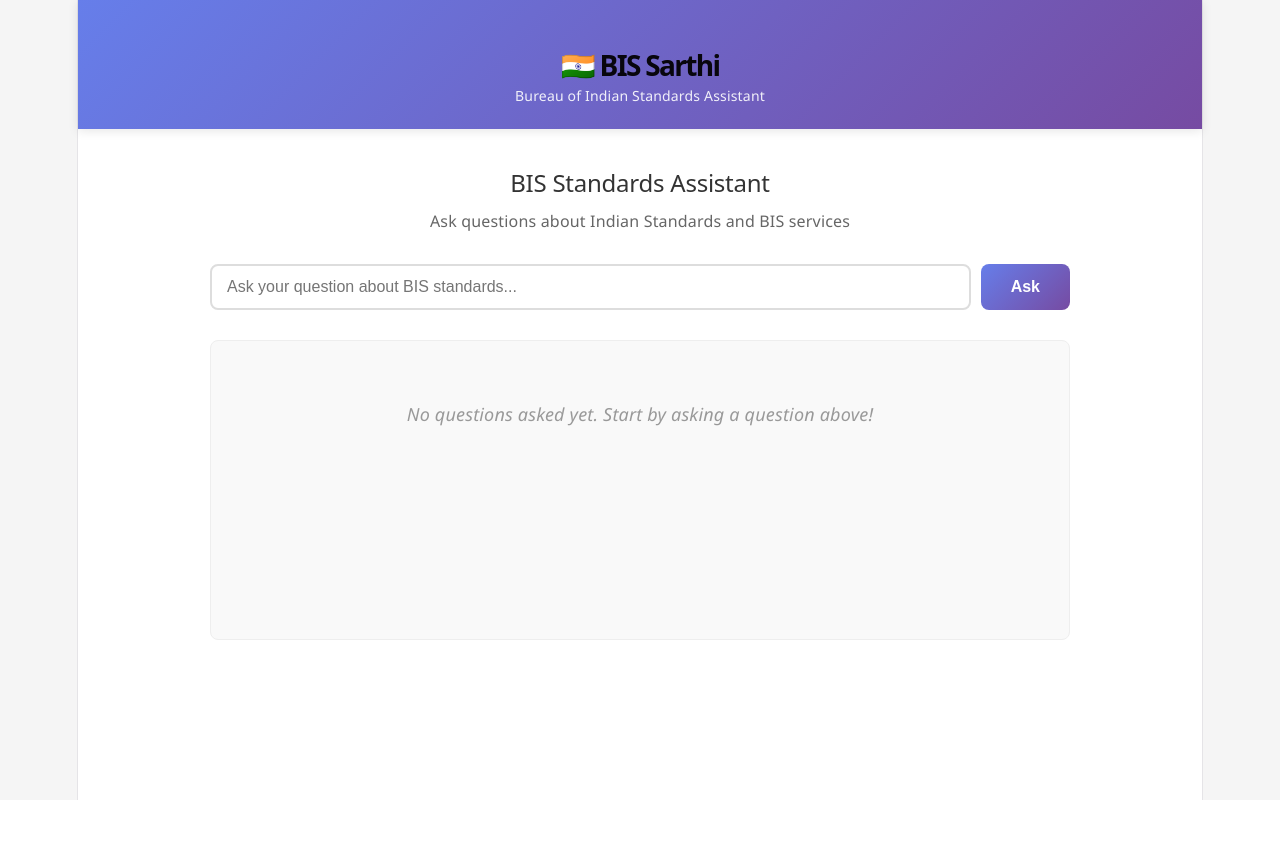
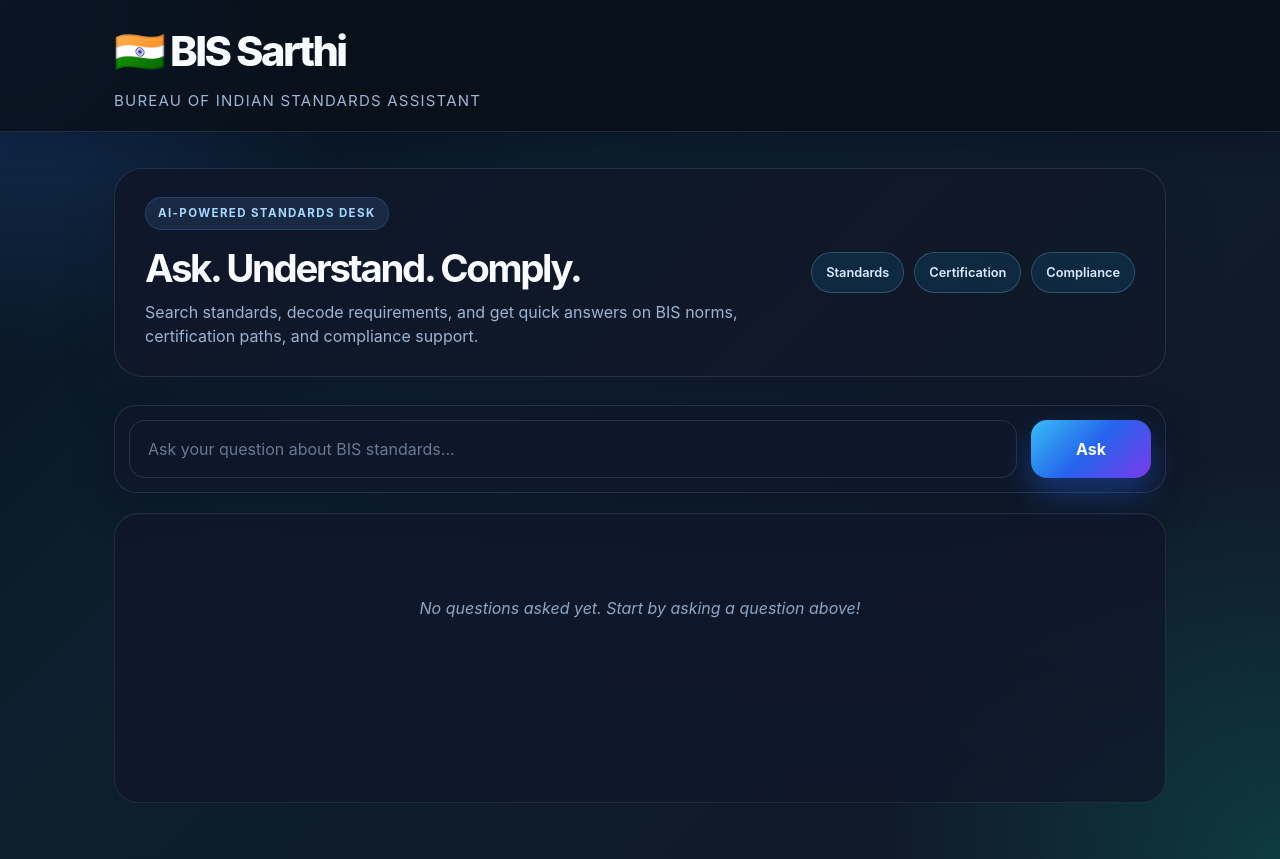
Before and after one commit to praneeth5532/bis-sarthi, a React app: page / in a window 1280 px wide. Before the commit the page ends 800 px from the top, so only its background shows below. Built offline with nearby package versions, Linux system fonts and the light colour scheme; the HTML template or start-up script is replaced by a standard one.

Commit message:
updated frontend

```diff
--- a/src/App.css
+++ b/src/App.css
@@ -1,108 +1,167 @@
-* {
-  margin: 0;
-  padding: 0;
-  box-sizing: border-box;
+.app-container {
+  min-height: 100vh;
+  background:
+    radial-gradient(circle at top left, rgba(54, 128, 255, 0.28), transparent 24%),
+    radial-gradient(circle at bottom right, rgba(0, 215, 170, 0.18), transparent 26%),
+    linear-gradient(135deg, #07111d 0%, #0d1f2e 35%, #111827 100%);
+  color: #e8f0ff;
 }
 
-body {
-  font-family: 'Segoe UI', Tahoma, Geneva, Verdana, sans-serif;
-  background-color: #f5f5f5;
-}
-
-.app-container {
-  display: flex;
-  flex-direction: column;
-  min-height: 100vh;
-  background-color: #ffffff;
-}
-
-/* Navbar Styles */
 .navbar {
-  background: linear-gradient(135deg, #667eea 0%, #764ba2 100%);
-  color: white;
-  padding: 20px;
-  box-shadow: 0 2px 10px rgba(0, 0, 0, 0.1);
+  position: sticky;
+  top: 0;
+  z-index: 20;
+  background: rgba(8, 15, 23, 0.78);
+  backdrop-filter: blur(16px);
+  border-bottom: 1px solid rgba(148, 163, 184, 0.18);
+  box-shadow: 0 10px 30px rgba(3, 7, 18, 0.25);
 }
 
 .navbar-content {
-  max-width: 1200px;
+  max-width: 1100px;
   margin: 0 auto;
+  padding: 20px 24px 18px;
 }
 
 .navbar-title {
-  font-size: 28px;
-  margin-bottom: 5px;
-  font-weight: 700;
+  margin: 0;
+  font-size: clamp(1.8rem, 2vw + 1rem, 2.7rem);
+  font-weight: 800;
+  letter-spacing: -0.06em;
+  color: #f8fbff;
 }
 
 .navbar-subtitle {
-  font-size: 14px;
-  opacity: 0.9;
+  margin: 8px 0 0;
+  font-size: 0.94rem;
+  color: rgba(191, 219, 254, 0.82);
+  letter-spacing: 0.08em;
+  text-transform: uppercase;
 }
 
-/* Main Content */
 .main-content {
-  max-width: 900px;
+  max-width: 1100px;
   margin: 0 auto;
-  padding: 40px 20px;
-  flex: 1;
+  padding: 36px 24px 56px;
   width: 100%;
 }
 
-.main-content h2 {
-  font-size: 24px;
-  margin-bottom: 10px;
-  color: #333;
+.hero-panel {
+  display: flex;
+  align-items: center;
+  justify-content: space-between;
+  gap: 24px;
+  padding: 28px 30px;
+  border: 1px solid rgba(148, 163, 184, 0.18);
+  border-radius: 28px;
+  background: linear-gradient(135deg, rgba(15, 23, 42, 0.92), rgba(17, 24, 39, 0.8));
+  box-shadow: 0 25px 50px rgba(15, 23, 42, 0.32);
 }
 
-.main-content > p {
-  color: #666;
-  margin-bottom: 30px;
-  font-size: 16px;
+.hero-copy {
+  flex: 1;
 }
 
-/* Search Bar */
+.eyebrow {
+  display: inline-flex;
+  padding: 7px 12px;
+  border-radius: 999px;
+  background: rgba(96, 165, 250, 0.12);
+  border: 1px solid rgba(96, 165, 250, 0.2);
+  color: #a5d8ff;
+  font-size: 0.72rem;
+  font-weight: 700;
+  letter-spacing: 0.12em;
+  text-transform: uppercase;
+}
+
+.main-content h2 {
+  margin: 18px 0 10px;
+  font-size: clamp(2rem, 3vw, 3.2rem);
+  line-height: 1.08;
+  letter-spacing: -0.06em;
+  color: #f8fbff;
+}
+
+.hero-copy p {
+  margin: 0;
+  max-width: 620px;
+  color: rgba(191, 219, 254, 0.8);
+  font-size: 1rem;
+}
+
+.hero-pills {
+  display: flex;
+  flex-wrap: wrap;
+  justify-content: flex-end;
+  gap: 10px;
+}
+
+.hero-pills span {
+  display: inline-flex;
+  padding: 10px 14px;
+  border-radius: 999px;
+  background: rgba(14, 165, 233, 0.12);
+  border: 1px solid rgba(125, 211, 252, 0.24);
+  color: #dbeafe;
+  font-size: 0.8rem;
+  font-weight: 600;
+}
+
 .search-bar {
   display: flex;
-  gap: 10px;
-  margin-bottom: 30px;
+  gap: 14px;
+  padding: 14px;
+  margin: 28px 0 20px;
+  border-radius: 22px;
+  border: 1px solid rgba(148, 163, 184, 0.18);
+  background: rgba(15, 23, 42, 0.72);
+  box-shadow: 0 18px 40px rgba(2, 6, 23, 0.26);
 }
 
 .search-input {
   flex: 1;
-  padding: 12px 15px;
-  border: 2px solid #ddd;
-  border-radius: 8px;
-  font-size: 16px;
-  transition: border-color 0.3s;
+  background: rgba(15, 23, 42, 0.6);
+  border: 1px solid rgba(148, 163, 184, 0.18);
+  border-radius: 16px;
+  color: #edf6ff;
+  font-size: 1rem;
+  padding: 16px 18px;
+  outline: none;
+  transition: border-color 0.2s ease, box-shadow 0.2s ease, transform 0.2s ease;
+}
+
+.search-input::placeholder {
+  color: rgba(191, 219, 254, 0.5);
 }
 
 .search-input:focus {
-  outline: none;
-  border-color: #667eea;
-  box-shadow: 0 0 0 3px rgba(102, 126, 234, 0.1);
+  border-color: rgba(96, 165, 250, 0.8);
+  box-shadow: 0 0 0 4px rgba(59, 130, 246, 0.18);
 }
 
 .search-input:disabled {
-  background-color: #f5f5f5;
+  opacity: 0.7;
   cursor: not-allowed;
 }
 
 .ask-button {
-  padding: 12px 30px;
-  background: linear-gradient(135deg, #667eea 0%, #764ba2 100%);
-  color: white;
   border: none;
-  border-radius: 8px;
-  font-size: 16px;
-  font-weight: 600;
+  border-radius: 16px;
+  background: linear-gradient(135deg, #38bdf8 0%, #2563eb 50%, #7c3aed 100%);
+  color: #f8fbff;
+  font-weight: 700;
+  font-size: 1rem;
+  padding: 0 26px;
+  min-width: 120px;
   cursor: pointer;
-  transition: transform 0.2s, box-shadow 0.2s;
+  transition: transform 0.2s ease, box-shadow 0.2s ease, opacity 0.2s ease;
+  box-shadow: 0 16px 32px rgba(37, 99, 235, 0.38);
 }
 
 .ask-button:hover:not(:disabled) {
-  transform: translateY(-2px);
-  box-shadow: 0 5px 15px rgba(102, 126, 234, 0.4);
+  transform: translateY(-1px);
+  box-shadow: 0 20px 36px rgba(96, 165, 250, 0.32);
 }
 
 .ask-button:disabled {
@@ -110,62 +169,95 @@
   cursor: not-allowed;
 }
 
-/* Results Container */
 .results-container {
-  background-color: #f9f9f9;
-  border-radius: 8px;
-  padding: 20px;
-  min-height: 300px;
-  max-height: 600px;
+  background: linear-gradient(180deg, rgba(15, 23, 42, 0.88), rgba(15, 23, 42, 0.74));
+  border: 1px solid rgba(148, 163, 184, 0.14);
+  border-radius: 24px;
+  padding: 22px;
+  min-height: 290px;
+  max-height: 560px;
   overflow-y: auto;
-  border: 1px solid #eee;
+  box-shadow: inset 0 1px 0 rgba(255, 255, 255, 0.02);
 }
 
 .no-results {
+  margin: 0;
+  padding: 60px 22px;
   text-align: center;
-  color: #999;
-  padding: 40px 20px;
+  color: rgba(191, 219, 254, 0.72);
   font-style: italic;
+  font-size: 1rem;
 }
 
 .conversation {
   display: flex;
   flex-direction: column;
-  gap: 15px;
+  gap: 18px;
 }
 
 .message {
-  margin-bottom: 15px;
+  display: flex;
+  flex-direction: column;
+  gap: 8px;
 }
 
 .message.user {
-  text-align: right;
+  align-items: flex-end;
 }
 
 .message.assistant {
-  text-align: left;
+  align-items: flex-start;
 }
 
 .message-header {
-  font-size: 12px;
-  color: #999;
-  margin-bottom: 5px;
-  font-weight: 600;
+  font-size: 0.72rem;
+  letter-spacing: 0.08em;
+  text-transform: uppercase;
+  color: rgba(148, 163, 184, 0.9);
+  font-weight: 700;
 }
 
 .message-content {
-  padding: 12px 15px;
-  border-radius: 8px;
-  display: inline-block;
-  max-width: 80%;
+  max-width: min(82%, 620px);
+  padding: 14px 18px;
+  border-radius: 18px;
+  line-height: 1.6;
+  font-size: 0.98rem;
+  border: 1px solid transparent;
 }
 
 .message.user .message-content {
-  background-color: #667eea;
-  color: white;
+  background: linear-gradient(135deg, #38bdf8 0%, #2563eb 100%);
+  color: #f8fbff;
+  box-shadow: 0 16px 30px rgba(37, 99, 235, 0.18);
 }
 
 .message.assistant .message-content {
-  background-color: #e9ecef;
-  color: #333;
+  background: rgba(148, 163, 184, 0.08);
+  border-color: rgba(148, 163, 184, 0.18);
+  color: #e2e8f0;
 }
+
+@media (max-width: 720px) {
+  .hero-panel {
+    flex-direction: column;
+    align-items: flex-start;
+  }
+
+  .hero-pills {
+    justify-content: flex-start;
+  }
+
+  .search-bar {
+    flex-direction: column;
+  }
+
+  .ask-button {
+    width: 100%;
+    min-height: 52px;
+  }
+
+  .main-content {
+    padding-top: 22px;
+  }
+}
--- a/src/App.jsx
+++ b/src/App.jsx
@@ -11,13 +11,10 @@
   const handleAskQuestion = async (question) => {
     setLoading(true)
 
-    // Add user question to the list
     setQuestions([...questions, { type: 'user', text: question }])
 
-    // TODO: Call API to get answer from backend
-    // For now, we'll add a placeholder response
     setTimeout(() => {
-      setQuestions(prev => [...prev, { type: 'assistant', text: 'Processing your question...' }])
+      setQuestions((prev) => [...prev, { type: 'assistant', text: 'Processing your question...' }])
       setLoading(false)
     }, 1000)
   }
@@ -25,12 +22,27 @@
   return (
     <div className="app-container">
       <Navbar />
-      <div className="main-content">
-        <h2>BIS Standards Assistant</h2>
-        <p>Ask questions about Indian Standards and BIS services</p>
+      <main className="main-content">
+        <section className="hero-panel">
+          <div className="hero-copy">
+            <span className="eyebrow">AI-Powered Standards Desk</span>
+            <h2>Ask. Understand. Comply.</h2>
+            <p>
+              Search standards, decode requirements, and get quick answers on BIS norms,
+              certification paths, and compliance support.
+            </p>
+          </div>
+
+          <div className="hero-pills" aria-label="Quick highlights">
+            <span>Standards</span>
+            <span>Certification</span>
+            <span>Compliance</span>
+          </div>
+        </section>
+
         <SearchBar onAsk={handleAskQuestion} disabled={loading} />
         <Results questions={questions} />
-      </div>
+      </main>
     </div>
   )
 }
--- a/src/index.css
+++ b/src/index.css
@@ -1,111 +1,46 @@
 :root {
-  --text: #6b6375;
-  --text-h: #08060d;
-  --bg: #fff;
-  --border: #e5e4e7;
-  --code-bg: #f4f3ec;
-  --accent: #aa3bff;
-  --accent-bg: rgba(170, 59, 255, 0.1);
-  --accent-border: rgba(170, 59, 255, 0.5);
-  --social-bg: rgba(244, 243, 236, 0.5);
-  --shadow:
-    rgba(0, 0, 0, 0.1) 0 10px 15px -3px, rgba(0, 0, 0, 0.05) 0 4px 6px -2px;
-
-  --sans: system-ui, 'Segoe UI', Roboto, sans-serif;
-  --heading: system-ui, 'Segoe UI', Roboto, sans-serif;
-  --mono: ui-monospace, Consolas, monospace;
-
-  font: 18px/145% var(--sans);
-  letter-spacing: 0.18px;
-  color-scheme: light dark;
-  color: var(--text);
-  background: var(--bg);
+  font-family: Inter, 'Segoe UI', sans-serif;
+  line-height: 1.5;
+  font-weight: 400;
+  color: #e2e8f0;
+  background: #07111d;
   font-synthesis: none;
   text-rendering: optimizeLegibility;
   -webkit-font-smoothing: antialiased;
   -moz-osx-font-smoothing: grayscale;
-
-  @media (max-width: 1024px) {
-    font-size: 16px;
-  }
 }
 
-@media (prefers-color-scheme: dark) {
-  :root {
-    --text: #9ca3af;
-    --text-h: #f3f4f6;
-    --bg: #16171d;
-    --border: #2e303a;
-    --code-bg: #1f2028;
-    --accent: #c084fc;
-    --accent-bg: rgba(192, 132, 252, 0.15);
-    --accent-border: rgba(192, 132, 252, 0.5);
-    --social-bg: rgba(47, 48, 58, 0.5);
-    --shadow:
-      rgba(0, 0, 0, 0.4) 0 10px 15px -3px, rgba(0, 0, 0, 0.25) 0 4px 6px -2px;
-  }
+* {
+  box-sizing: border-box;
+}
 
-  #social .button-icon {
-    filter: invert(1) brightness(2);
-  }
+html {
+  scroll-behavior: smooth;
 }
 
 body {
   margin: 0;
+  min-width: 320px;
+  min-height: 100vh;
+  background: #07111d;
+}
+
+button,
+input {
+  font: inherit;
 }
 
 #root {
-  width: 1126px;
+  min-height: 100vh;
+}
+
+img {
   max-width: 100%;
-  margin: 0 auto;
-  text-align: center;
-  border-inline: 1px solid var(--border);
-  min-height: 100svh;
-  display: flex;
-  flex-direction: column;
-  box-sizing: border-box;
+  display: block;
 }
 
 h1,
-h2 {
-  font-family: var(--heading);
-  font-weight: 500;
-  color: var(--text-h);
+h2,
+p {
+  margin-top: 0;
 }
-
-h1 {
-  font-size: 56px;
-  letter-spacing: -1.68px;
-  margin: 32px 0;
-  @media (max-width: 1024px) {
-    font-size: 36px;
-    margin: 20px 0;
-  }
-}
-h2 {
-  font-size: 24px;
-  line-height: 118%;
-  letter-spacing: -0.24px;
-  margin: 0 0 8px;
-  @media (max-width: 1024px) {
-    font-size: 20px;
-  }
-}
-p {
-  margin: 0;
-}
-
-code,
-.counter {
-  font-family: var(--mono);
-  display: inline-flex;
-  border-radius: 4px;
-  color: var(--text-h);
-}
-
-code {
-  font-size: 15px;
-  line-height: 135%;
-  padding: 4px 8px;
-  background: var(--code-bg);
-}
```
Also changed, not shown: 5 other files (tests, documents, lock files or other folders).
